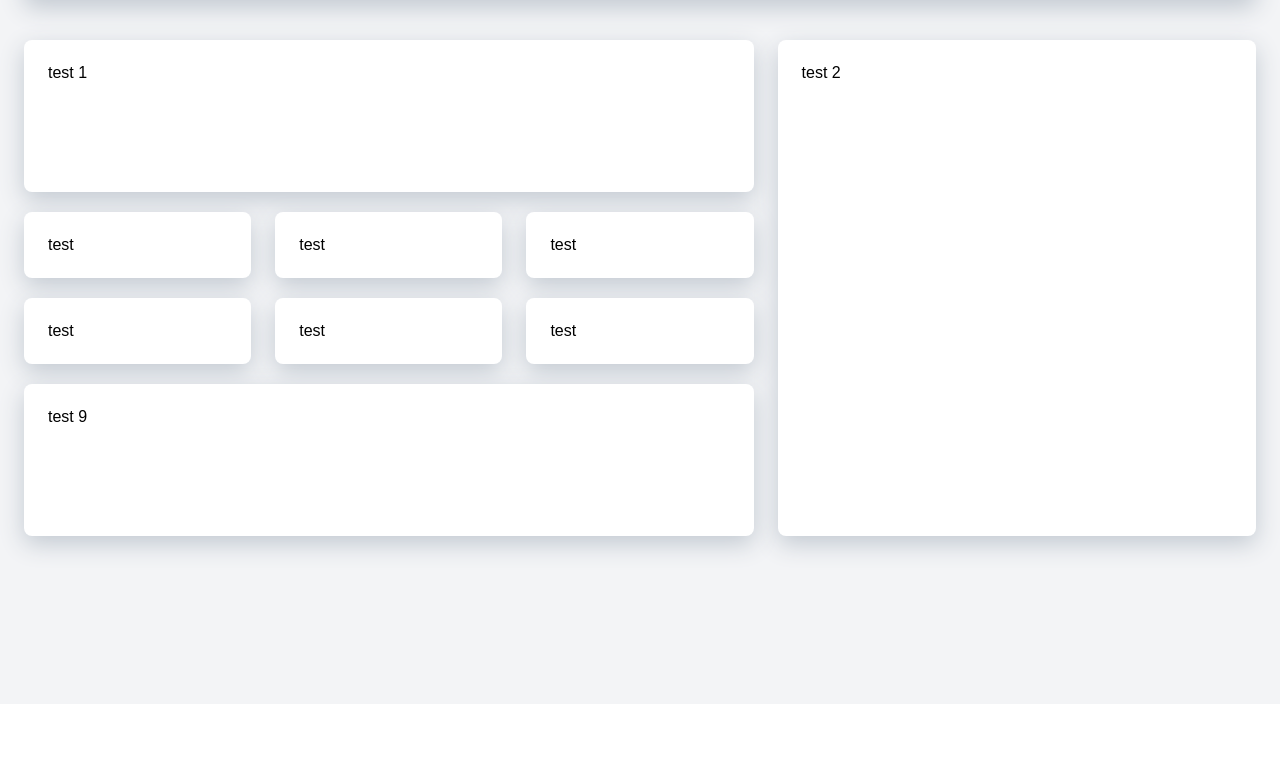
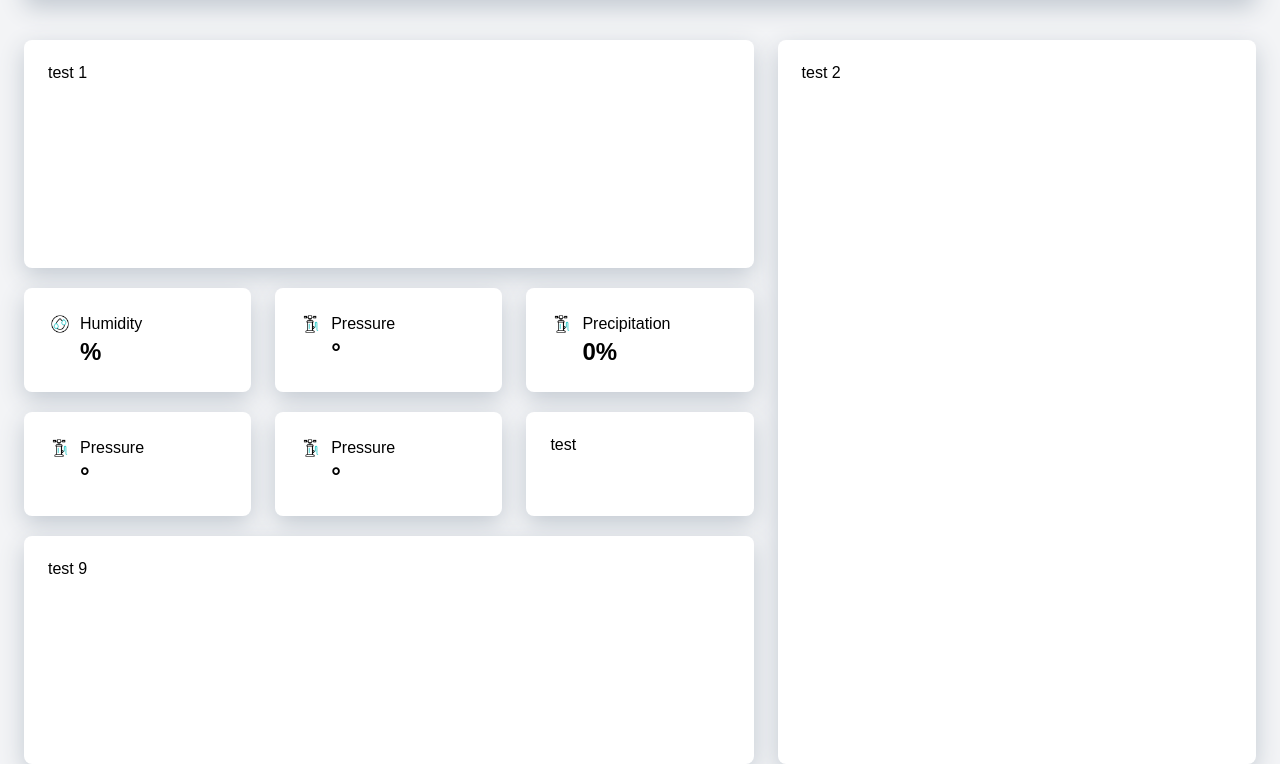
Before and after one commit to Lanheiv/VTDT-Sky, a PHP site: page / in a window 1280 px wide. Shown: the part 96-860 px from the top of the page. Before the commit the page ends 664 px from the top, so only its background shows below. Run offline with PHP 8.4, Linux system fonts and the light colour scheme; data that the repository does not hold is empty.

Commit message:
small fix

```diff
--- a/index.php
+++ b/index.php
@@ -61,19 +61,49 @@
                     test 2
                 </div>
                 <div class="box">
-                    test
+                    <div style="align-items: center; display: flex;">
+                        <img src="./assets/humidity.gif" alt="clouds" style="height: 1.5rem; width: 1.5rem;">
+                        <span style="margin-left: .5rem;">Humidity</span>
+                    </div>
+                    <span style="margin-left: 2rem; font-weight: 600; font-size: 1.5rem; line-height: 2rem;">
+                        <?php echo $data["list"]["0"]["humidity"]."%"; ?>
+                    </span>
                 </div>
                 <div class="box">
-                    test
+                    <div style="align-items: center; display: flex;">
+                        <img src="./assets/air-pump.gif" alt="air-pump" style="height: 1.5rem; width: 1.5rem;">
+                    <span style="margin-left: .5rem;">Pressure</span>
+                    </div>
+                    <span style="margin-left: 2rem; font-weight: 600; font-size: 1.5rem; line-height: 2rem;">
+                        <?php echo $data["list"]["0"]["pressure"]."°"; ?>
+                    </span>
                 </div>
                 <div class="box">
-                    test
+                    <div style="align-items: center; display: flex;">
+                        <img src="./assets/air-pump.gif" alt="air-pump" style="height: 1.5rem; width: 1.5rem;">
+                    <span style="margin-left: .5rem;">Precipitation</span>
+                    </div>
+                    <span style="margin-left: 2rem; font-weight: 600; font-size: 1.5rem; line-height: 2rem;">
+                        <?php echo (float) $data["list"]["0"]["pop"]*100 ."%"; ?>
+                    </span>
                 </div>
                 <div class="box">
-                    test
+                    <div style="align-items: center; display: flex;">
+                        <img src="./assets/air-pump.gif" alt="air-pump" style="height: 1.5rem; width: 1.5rem;">
+                    <span style="margin-left: .5rem;">Pressure</span>
+                    </div>
+                    <span style="margin-left: 2rem; font-weight: 600; font-size: 1.5rem; line-height: 2rem;">
+                        <?php echo $data["list"]["0"]["pressure"]."°"; ?>
+                    </span>
                 </div>
                 <div class="box">
-                    test
+                    <div style="align-items: center; display: flex;">
+                        <img src="./assets/air-pump.gif" alt="air-pump" style="height: 1.5rem; width: 1.5rem;">
+                    <span style="margin-left: .5rem;">Pressure</span>
+                    </div>
+                    <span style="margin-left: 2rem; font-weight: 600; font-size: 1.5rem; line-height: 2rem;">
+                        <?php echo $data["list"]["0"]["pressure"]."°"; ?>
+                    </span>
                 </div>
                 <div class="box">
                     test
```
Also changed, not shown: assets/air-pump.gif (added), assets/clouds.gif (added), assets/humidity.gif (added).
